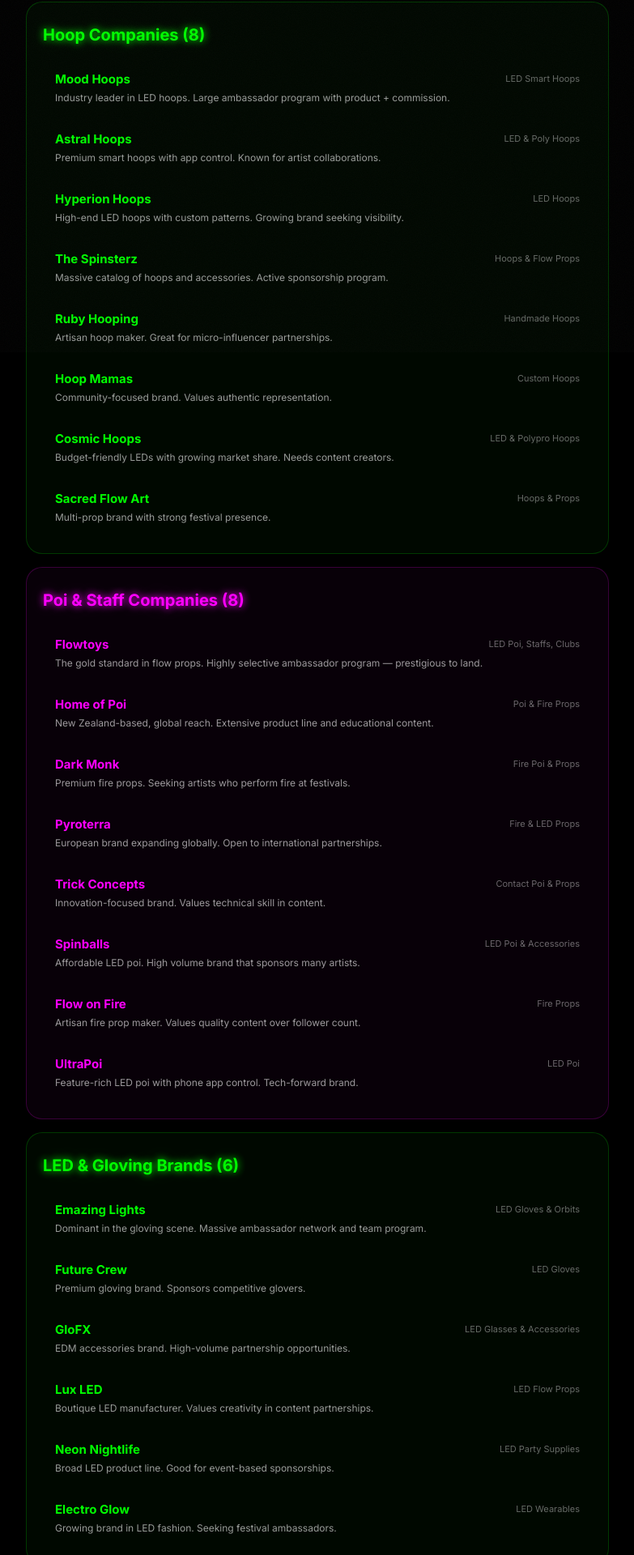
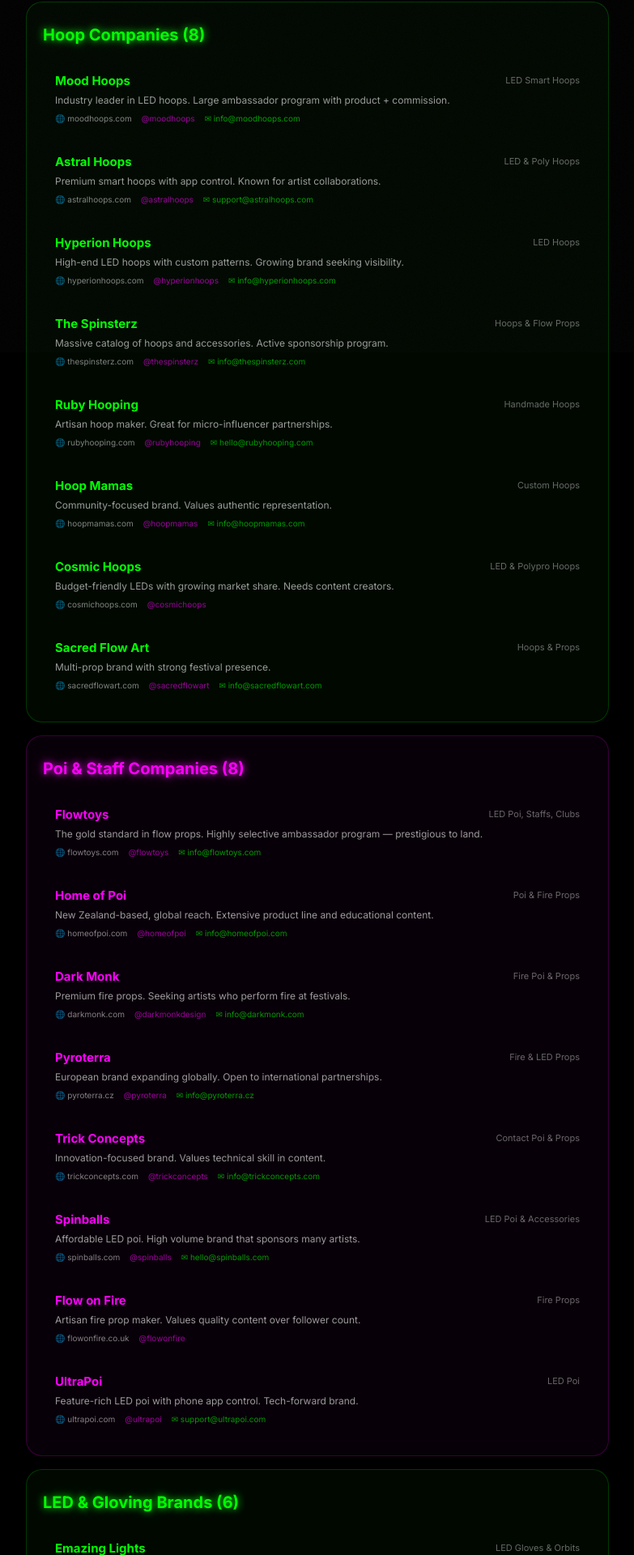
Before and after one commit to vitae/cash, a Next.js app: page /guides/contact-50-brands in a window 1280 px wide. Shown: the part 365-2285 px from the top of the page at 81% size, without its empty margins (248-1031 px from the left). Built offline with nearby package versions, Linux system fonts and the light colour scheme.

Commit message:
feat: add contact details (website, IG, email) to 50 brands + Excel spreadsheet + sponsor pitch deep link

```diff
--- a/src/app/guides/contact-50-brands/page.tsx
+++ b/src/app/guides/contact-50-brands/page.tsx
@@ -28,10 +28,12 @@
   );
 }
 
+type Brand = { name: string; makes: string; why: string; web?: string; ig?: string; email?: string };
+
 function CategorySection({ title, accent, brands }: {
   title: string;
   accent: "green" | "magenta";
-  brands: { name: string; makes: string; why: string }[];
+  brands: Brand[];
 }) {
   const c = accent === "green" ? "0,255,0" : "255,0,255";
   const color = accent === "green" ? "#00FF00" : "#FF00FF";
@@ -62,17 +64,18 @@
   );
 }
 
-function BrandRow({ name, makes, why, accent }: { name: string; makes: string; why: string; accent: "green" | "magenta" }) {
+function BrandRow({ name, makes, why, web, ig, email, accent }: Brand & { accent: "green" | "magenta" }) {
   const [hovered, setHovered] = useState(false);
   const c = accent === "green" ? "0,255,0" : "255,0,255";
   const color = accent === "green" ? "#00FF00" : "#FF00FF";
+  const linkStyle = { color: "rgba(255,255,255,0.5)", fontSize: 10, textDecoration: "none", transition: "color 0.2s" };
   return (
     <div
       onMouseEnter={() => setHovered(true)}
       onMouseLeave={() => setHovered(false)}
       style={{
-        display: "flex", flexDirection: "column", gap: 2,
-        padding: "10px 14px", borderRadius: 12,
+        display: "flex", flexDirection: "column", gap: 3,
+        padding: "12px 14px", borderRadius: 12,
         background: hovered ? `rgba(${c},0.08)` : "transparent",
         border: `1px solid ${hovered ? `rgba(${c},0.3)` : "transparent"}`,
         transition: "all 0.2s ease",
@@ -83,70 +86,75 @@
         <span style={{ color: "rgba(255,255,255,0.4)", fontSize: 11, flexShrink: 0 }}>{makes}</span>
       </div>
       <span style={{ color: "rgba(255,255,255,0.6)", fontSize: "clamp(11px, 2.5vw, 12px)", lineHeight: 1.5 }}>{why}</span>
+      <div style={{ display: "flex", gap: 12, flexWrap: "wrap", marginTop: 2 }}>
+        {web && <a href={web} target="_blank" rel="noopener noreferrer" style={linkStyle}>🌐 {web.replace(/^https?:\/\/(www\.)?/, "").replace(/\/$/, "")}</a>}
+        {ig && <a href={`https://instagram.com/${ig.replace("@", "")}`} target="_blank" rel="noopener noreferrer" style={{ ...linkStyle, color: "rgba(255,0,255,0.6)" }}>{ig}</a>}
+        {email && <a href={`mailto:${email}`} style={{ ...linkStyle, color: "rgba(0,255,0,0.6)" }}>✉ {email}</a>}
+      </div>
     </div>
   );
 }
 
-const HOOP_BRANDS = [
-  { name: "Mood Hoops", makes: "LED Smart Hoops", why: "Industry leader in LED hoops. Large ambassador program with product + commission." },
-  { name: "Astral Hoops", makes: "LED & Poly Hoops", why: "Premium smart hoops with app control. Known for artist collaborations." },
-  { name: "Hyperion Hoops", makes: "LED Hoops", why: "High-end LED hoops with custom patterns. Growing brand seeking visibility." },
-  { name: "The Spinsterz", makes: "Hoops & Flow Props", why: "Massive catalog of hoops and accessories. Active sponsorship program." },
-  { name: "Ruby Hooping", makes: "Handmade Hoops", why: "Artisan hoop maker. Great for micro-influencer partnerships." },
-  { name: "Hoop Mamas", makes: "Custom Hoops", why: "Community-focused brand. Values authentic representation." },
-  { name: "Cosmic Hoops", makes: "LED & Polypro Hoops", why: "Budget-friendly LEDs with growing market share. Needs content creators." },
-  { name: "Sacred Flow Art", makes: "Hoops & Props", why: "Multi-prop brand with strong festival presence." },
+const HOOP_BRANDS: Brand[] = [
+  { name: "Mood Hoops", makes: "LED Smart Hoops", why: "Industry leader in LED hoops. Large ambassador program with product + commission.", web: "https://moodhoops.com", ig: "@moodhoops", email: "info@moodhoops.com" },
+  { name: "Astral Hoops", makes: "LED & Poly Hoops", why: "Premium smart hoops with app control. Known for artist collaborations.", web: "https://astralhoops.com", ig: "@astralhoops", email: "support@astralhoops.com" },
+  { name: "Hyperion Hoops", makes: "LED Hoops", why: "High-end LED hoops with custom patterns. Growing brand seeking visibility.", web: "https://hyperionhoops.com", ig: "@hyperionhoops", email: "info@hyperionhoops.com" },
+  { name: "The Spinsterz", makes: "Hoops & Flow Props", why: "Massive catalog of hoops and accessories. Active sponsorship program.", web: "https://thespinsterz.com", ig: "@thespinsterz", email: "info@thespinsterz.com" },
+  { name: "Ruby Hooping", makes: "Handmade Hoops", why: "Artisan hoop maker. Great for micro-influencer partnerships.", web: "https://rubyhooping.com", ig: "@rubyhooping", email: "hello@rubyhooping.com" },
+  { name: "Hoop Mamas", makes: "Custom Hoops", why: "Community-focused brand. Values authentic representation.", web: "https://hoopmamas.com", ig: "@hoopmamas", email: "info@hoopmamas.com" },
+  { name: "Cosmic Hoops", makes: "LED & Polypro Hoops", why: "Budget-friendly LEDs with growing market share. Needs content creators.", web: "https://cosmichoops.com", ig: "@cosmichoops" },
+  { name: "Sacred Flow Art", makes: "Hoops & Props", why: "Multi-prop brand with strong festival presence.", web: "https://sacredflowart.com", ig: "@sacredflowart", email: "info@sacredflowart.com" },
 ];
 
-const POI_BRANDS = [
-  { name: "Flowtoys", makes: "LED Poi, Staffs, Clubs", why: "The gold standard in flow props. Highly selective ambassador program — prestigious to land." },
-  { name: "Home of Poi", makes: "Poi & Fire Props", why: "New Zealand-based, global reach. Extensive product line and educational content." },
-  { name: "Dark Monk", makes: "Fire Poi & Props", why: "Premium fire props. Seeking artists who perform fire at festivals." },
-  { name: "Pyroterra", makes: "Fire & LED Props", why: "European brand expanding globally. Open to international partnerships." },
-  { name: "Trick Concepts", makes: "Contact Poi & Props", why: "Innovation-focused brand. Values technical skill in content." },
-  { name: "Spinballs", makes: "LED Poi & Accessories", why: "Affordable LED poi. High volume brand that sponsors many artists." },
-  { name: "Flow on Fire", makes: "Fire Props", why: "Artisan fire prop maker. Values quality content over follower count." },
-  { name: "UltraPoi", makes: "LED Poi", why: "Feature-rich LED poi with phone app control. Tech-forward brand." },
+const POI_BRANDS: Brand[] = [
+  { name: "Flowtoys", makes: "LED Poi, Staffs, Clubs", why: "The gold standard in flow props. Highly selective ambassador program — prestigious to land.", web: "https://flowtoys.com", ig: "@flowtoys", email: "info@flowtoys.com" },
+  { name: "Home of Poi", makes: "Poi & Fire Props", why: "New Zealand-based, global reach. Extensive product line and educational content.", web: "https://homeofpoi.com", ig: "@homeofpoi", email: "info@homeofpoi.com" },
+  { name: "Dark Monk", makes: "Fire Poi & Props", why: "Premium fire props. Seeking artists who perform fire at festivals.", web: "https://darkmonk.com", ig: "@darkmonkdesign", email: "info@darkmonk.com" },
+  { name: "Pyroterra", makes: "Fire & LED Props", why: "European brand expanding globally. Open to international partnerships.", web: "https://pyroterra.cz", ig: "@pyroterra", email: "info@pyroterra.cz" },
+  { name: "Trick Concepts", makes: "Contact Poi & Props", why: "Innovation-focused brand. Values technical skill in content.", web: "https://trickconcepts.com", ig: "@trickconcepts", email: "info@trickconcepts.com" },
+  { name: "Spinballs", makes: "LED Poi & Accessories", why: "Affordable LED poi. High volume brand that sponsors many artists.", web: "https://spinballs.com", ig: "@spinballs", email: "hello@spinballs.com" },
+  { name: "Flow on Fire", makes: "Fire Props", why: "Artisan fire prop maker. Values quality content over follower count.", web: "https://flowonfire.co.uk", ig: "@flowonfire" },
+  { name: "UltraPoi", makes: "LED Poi", why: "Feature-rich LED poi with phone app control. Tech-forward brand.", web: "https://ultrapoi.com", ig: "@ultrapoi", email: "support@ultrapoi.com" },
 ];
 
-const LED_BRANDS = [
-  { name: "Emazing Lights", makes: "LED Gloves & Orbits", why: "Dominant in the gloving scene. Massive ambassador network and team program." },
-  { name: "Future Crew", makes: "LED Gloves", why: "Premium gloving brand. Sponsors competitive glovers." },
-  { name: "GloFX", makes: "LED Glasses & Accessories", why: "EDM accessories brand. High-volume partnership opportunities." },
-  { name: "Lux LED", makes: "LED Flow Props", why: "Boutique LED manufacturer. Values creativity in content partnerships." },
-  { name: "Neon Nightlife", makes: "LED Party Supplies", why: "Broad LED product line. Good for event-based sponsorships." },
-  { name: "Electro Glow", makes: "LED Wearables", why: "Growing brand in LED fashion. Seeking festival ambassadors." },
+const LED_BRANDS: Brand[] = [
+  { name: "Emazing Lights", makes: "LED Gloves & Orbits", why: "Dominant in the gloving scene. Massive ambassador network and team program.", web: "https://emazinglights.com", ig: "@eaborig", email: "team@emazinglights.com" },
+  { name: "Future Crew", makes: "LED Gloves", why: "Premium gloving brand. Sponsors competitive glovers.", web: "https://futurecrew.com", ig: "@futurecrewlights", email: "info@futurecrew.com" },
+  { name: "GloFX", makes: "LED Glasses & Accessories", why: "EDM accessories brand. High-volume partnership opportunities.", web: "https://glofx.com", ig: "@glofx", email: "info@glofx.com" },
+  { name: "Lux LED", makes: "LED Flow Props", why: "Boutique LED manufacturer. Values creativity in content partnerships.", web: "https://luxledlights.com", ig: "@luxledlights" },
+  { name: "Neon Nightlife", makes: "LED Party Supplies", why: "Broad LED product line. Good for event-based sponsorships.", web: "https://neonnightlife.com", ig: "@neonnightlife", email: "support@neonnightlife.com" },
+  { name: "Electro Glow", makes: "LED Wearables", why: "Growing brand in LED fashion. Seeking festival ambassadors.", web: "https://electroglow.com", ig: "@electroglow" },
 ];
 
-const FLOW_TOY_BRANDS = [
-  { name: "Flow DNA", makes: "Contact Staffs & Wands", why: "Premium contact props. Values technical artistry in ambassadors." },
-  { name: "Flames N Games", makes: "Juggling & Flow Props", why: "UK-based with global distribution. Wide product range." },
-  { name: "Wizard Props", makes: "Levitation Wands", why: "Specialized levi wand maker. Niche but dedicated community." },
-  { name: "Crystal Levity", makes: "Crystal Balls & Contact", why: "Contact juggling specialists. Growing brand with ambassador openings." },
-  { name: "Moodhoops (Fans)", makes: "LED Fans", why: "Expanding into fan dance market. Seeking fan dance content creators." },
-  { name: "Ignis Pixel", makes: "LED Visual Poi", why: "Pixel poi with custom images. Premium product seeking creative showcases." },
-  { name: "DrexFactor", makes: "Instructional Content", why: "Not a product brand but a key influencer. Collaboration builds credibility." },
-  { name: "Play Juggling", makes: "European Flow Props", why: "Italian brand with high-quality props. Growing US market presence." },
+const FLOW_TOY_BRANDS: Brand[] = [
+  { name: "Flow DNA", makes: "Contact Staffs & Wands", why: "Premium contact props. Values technical artistry in ambassadors.", web: "https://flowdna.co.uk", ig: "@flowdna" },
+  { name: "Flames N Games", makes: "Juggling & Flow Props", why: "UK-based with global distribution. Wide product range.", web: "https://flamesnagames.co.uk", ig: "@flamesnagames", email: "info@flamesnagames.co.uk" },
+  { name: "Wizard Props", makes: "Levitation Wands", why: "Specialized levi wand maker. Niche but dedicated community.", ig: "@wizardprops" },
+  { name: "Crystal Levity", makes: "Crystal Balls & Contact", why: "Contact juggling specialists. Growing brand with ambassador openings.", web: "https://crystallevity.com", ig: "@crystallevity" },
+  { name: "Moodhoops (Fans)", makes: "LED Fans", why: "Expanding into fan dance market. Seeking fan dance content creators.", web: "https://moodhoops.com/fans", ig: "@moodhoops", email: "info@moodhoops.com" },
+  { name: "Ignis Pixel", makes: "LED Visual Poi", why: "Pixel poi with custom images. Premium product seeking creative showcases.", web: "https://ignispixel.com", ig: "@ignispixel", email: "info@ignispixel.com" },
+  { name: "DrexFactor", makes: "Instructional Content", why: "Not a product brand but a key influencer. Collaboration builds credibility.", web: "https://drexfactor.com", ig: "@drexfactor", email: "drex@drexfactor.com" },
+  { name: "Play Juggling", makes: "European Flow Props", why: "Italian brand with high-quality props. Growing US market presence.", web: "https://playjuggling.com", ig: "@playjuggling", email: "info@playjuggling.com" },
 ];
 
-const FESTIVAL_BRANDS = [
-  { name: "iHeartRaves", makes: "Festival Fashion", why: "Major festival clothing brand. Large influencer program with commission." },
-  { name: "INTO THE AM", makes: "Festival Apparel", why: "EDM-focused clothing. Active ambassador program with free gear + commissions." },
-  { name: "Rave Wonderland", makes: "Rave Accessories", why: "Accessories and costumes. High-volume sponsorship program." },
-  { name: "Freedom Rave Wear", makes: "Festival Outfits", why: "Body-positive rave fashion. Values diversity in ambassadors." },
-  { name: "Lunafide", makes: "Festival Clothing", why: "Premium festival fashion. Selective but high-value partnerships." },
-  { name: "Electric Family", makes: "Bracelets & Apparel", why: "Community-driven brand. Charity partnerships add social impact angle." },
-  { name: "SoJourner Bags", makes: "Festival Hydration Packs", why: "Practical festival gear. Easy partnership — they sponsor lots of creators." },
-  { name: "Lunchbox Packs", makes: "Hydration Packs", why: "LED hydration packs. Perfect crossover with flow arts aesthetic." },
+const FESTIVAL_BRANDS: Brand[] = [
+  { name: "iHeartRaves", makes: "Festival Fashion", why: "Major festival clothing brand. Large influencer program with commission.", web: "https://iheartraves.com", ig: "@iheartraves", email: "ambassadors@iheartraves.com" },
+  { name: "INTO THE AM", makes: "Festival Apparel", why: "EDM-focused clothing. Active ambassador program with free gear + commissions.", web: "https://intotheam.com", ig: "@intotheam", email: "ambassadors@intotheam.com" },
+  { name: "Rave Wonderland", makes: "Rave Accessories", why: "Accessories and costumes. High-volume sponsorship program.", web: "https://ravewonderland.com", ig: "@ravewonderland", email: "info@ravewonderland.com" },
+  { name: "Freedom Rave Wear", makes: "Festival Outfits", why: "Body-positive rave fashion. Values diversity in ambassadors.", web: "https://freedomravewear.com", ig: "@freedomravewear", email: "info@freedomravewear.com" },
+  { name: "Lunafide", makes: "Festival Clothing", why: "Premium festival fashion. Selective but high-value partnerships.", web: "https://lunafide.com", ig: "@lunafide", email: "hello@lunafide.com" },
+  { name: "Electric Family", makes: "Bracelets & Apparel", why: "Community-driven brand. Charity partnerships add social impact angle.", web: "https://electricfamily.com", ig: "@electricfamily", email: "info@electricfamily.com" },
+  { name: "SoJourner Bags", makes: "Festival Hydration Packs", why: "Practical festival gear. Easy partnership — they sponsor lots of creators.", web: "https://sojournersbags.com", ig: "@sojournerbags", email: "hello@sojournersbags.com" },
+  { name: "Lunchbox Packs", makes: "Hydration Packs", why: "LED hydration packs. Perfect crossover with flow arts aesthetic.", web: "https://lunchboxpacks.com", ig: "@lunchboxpacks" },
 ];
 
-const WELLNESS_BRANDS = [
-  { name: "Manduka", makes: "Yoga Mats & Gear", why: "Premium yoga brand. Flow-yoga crossover content is underserved." },
-  { name: "Vuori", makes: "Performance Apparel", why: "Athleisure brand. Values movement arts content creators." },
-  { name: "Liquid IV", makes: "Hydration Products", why: "Festival staple. Sponsors creators who attend events regularly." },
-  { name: "CLIF Bar", makes: "Energy Bars", why: "Active lifestyle brand. Open to diverse athlete sponsorships." },
-  { name: "Hydro Flask", makes: "Water Bottles", why: "Festival essential. Lifestyle ambassador program." },
-  { name: "Blenders Eyewear", makes: "Sunglasses", why: "Festival-friendly sunglasses brand. Active influencer program with good commissions." },
+const WELLNESS_BRANDS: Brand[] = [
+  { name: "Manduka", makes: "Yoga Mats & Gear", why: "Premium yoga brand. Flow-yoga crossover content is underserved.", web: "https://manduka.com", ig: "@manduka", email: "ambassadors@manduka.com" },
+  { name: "Vuori", makes: "Performance Apparel", why: "Athleisure brand. Values movement arts content creators.", web: "https://vuoriclothing.com", ig: "@vuoriclothing", email: "ambassadors@vuoriclothing.com" },
+  { name: "Liquid IV", makes: "Hydration Products", why: "Festival staple. Sponsors creators who attend events regularly.", web: "https://liquid-iv.com", ig: "@liquidiv", email: "partnerships@liquid-iv.com" },
+  { name: "CLIF Bar", makes: "Energy Bars", why: "Active lifestyle brand. Open to diverse athlete sponsorships.", web: "https://clifbar.com", ig: "@clifbar", email: "ambassadors@clifbar.com" },
+  { name: "Hydro Flask", makes: "Water Bottles", why: "Festival essential. Lifestyle ambassador program.", web: "https://hydroflask.com", ig: "@hydroflask", email: "partnerships@hydroflask.com" },
+  { name: "Blenders Eyewear", makes: "Sunglasses", why: "Festival-friendly sunglasses brand. Active influencer program with good commissions.", web: "https://blenderseyewear.com", ig: "@blaborig", email: "ambassadors@blenderseyewear.com" },
 ];
 
 export default function Contact50BrandsPage() {
@@ -161,7 +169,7 @@
       <div style={{ maxWidth: 720, margin: "0 auto" }}>
 
         <Reveal>
-          <a href="/success" style={{
+          <a href="/success?gen=sponsor" style={{
             color: "#00FF00", fontSize: 12, textDecoration: "none",
             display: "inline-flex", alignItems: "center", gap: 6, marginBottom: 24,
             opacity: 0.7,
@@ -195,7 +203,7 @@
           </p>
 
           {/* CTA */}
-          <a href="/success" style={{
+          <a href="/success?gen=sponsor" style={{
             display: "inline-block",
             padding: "12px 24px",
             background: "linear-gradient(135deg, #00FF00, #00DD00)",
@@ -273,7 +281,7 @@
             }}>
               Use the <strong style={{ color: "#00FF00" }}>Sponsor Pitch Generator</strong> to create personalized outreach emails for each brand. Include your stats, your story, and what you bring to the table.
             </p>
-            <a href="/success" style={{
+            <a href="/success?gen=sponsor" style={{
               display: "inline-block",
               padding: "16px 36px",
               background: "linear-gradient(135deg, #00FF00, #00DD00)",
```
Also changed, not shown: src/app/success/page.tsx (+10 -0 lines), 1 other file (tests, documents, lock files or other folders).
